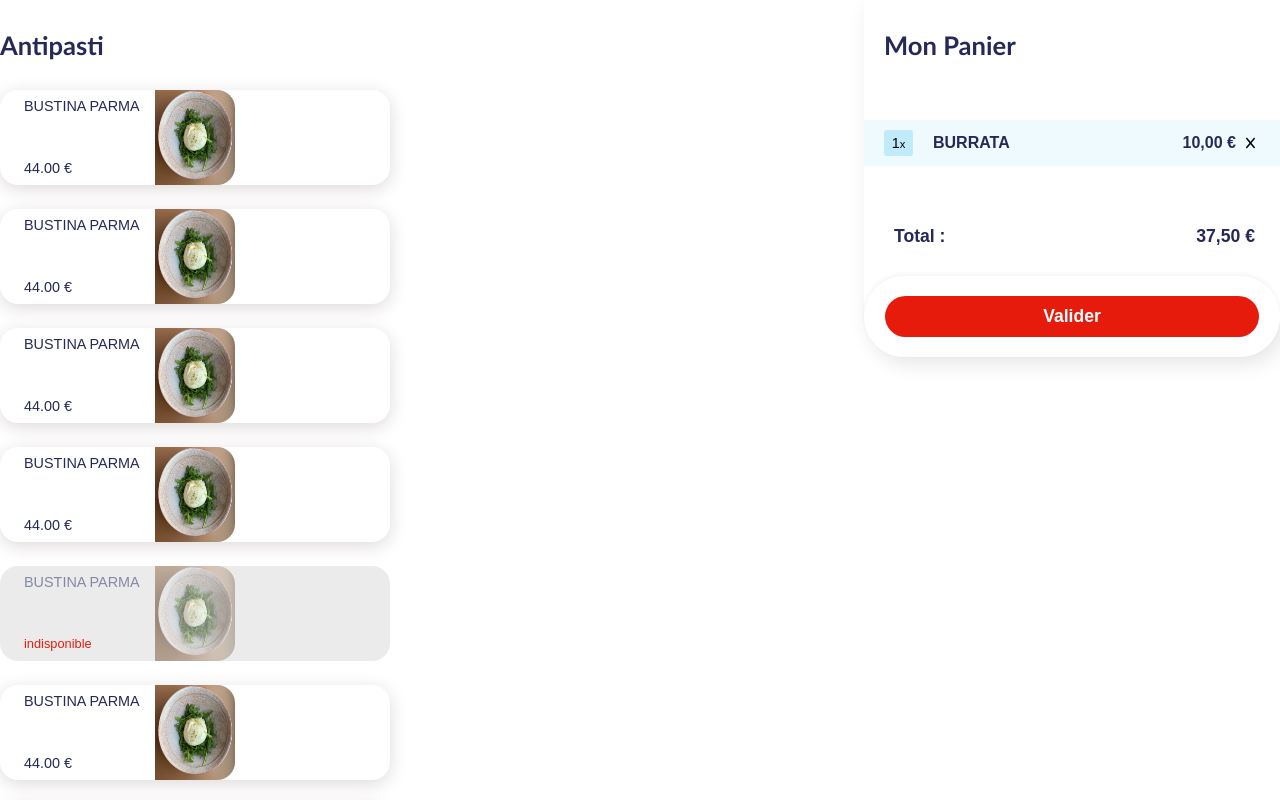
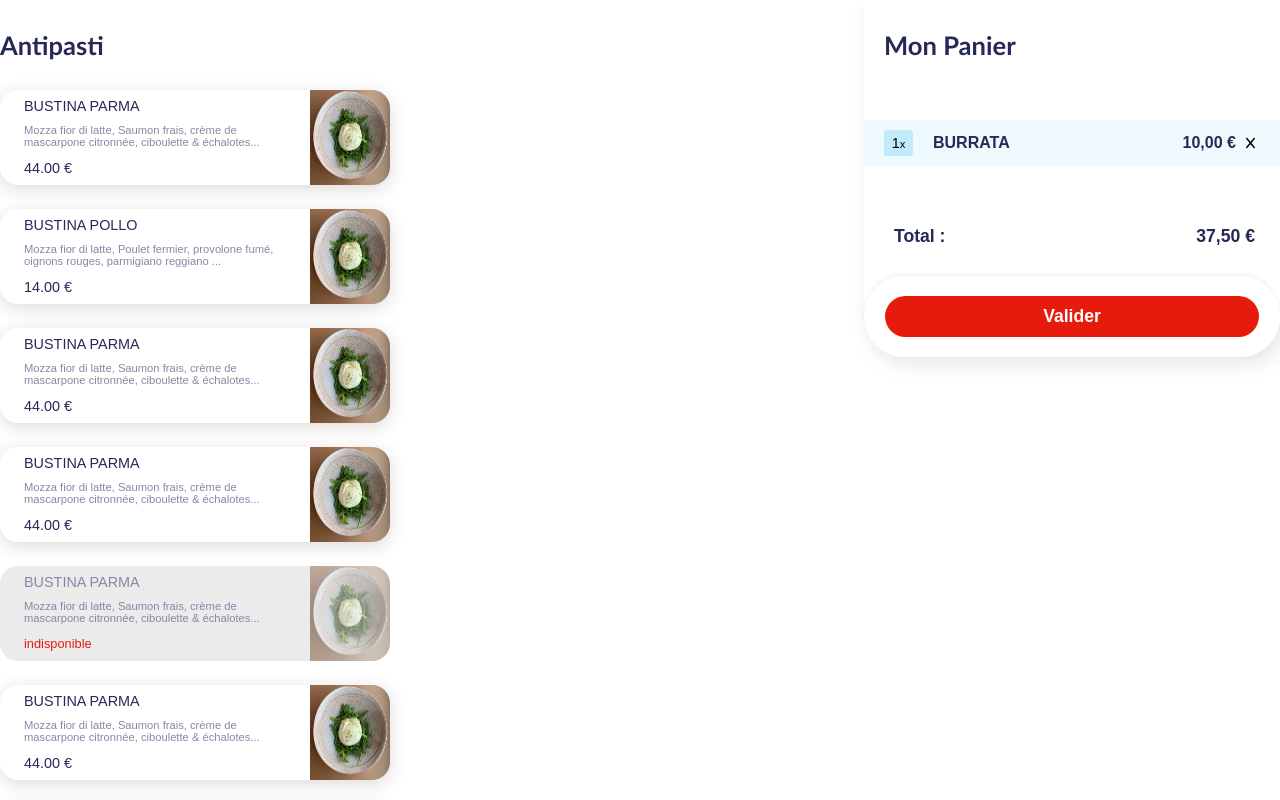
Before and after one commit to lcsaloonn/commande-en-ligne, a React (Create React App) app: page / in a window 1280 px wide. Shown: the top 800 px of the page. Built offline with nearby package versions, Linux system fonts and the light colour scheme.

Commit message:
improvement mock

```diff
--- a/src/mocks/product.mock.ts
+++ b/src/mocks/product.mock.ts
@@ -2,8 +2,10 @@ import { IProduct } from "types/product/product.interface";
 
 export const productMock: IProduct[] = [
   {
+    id: 1,
     title: "BUSTINA PARMA",
-    text: " Mozza fior di latte, Saumon frais, crème de mascarpone citronnée, ciboulette & échalotes coupées finement, épinard frais, parmigiano reggiano 22 mois AOP, tomates cerises.",
+    ingredients:
+      " Mozza fior di latte, Saumon frais, crème de mascarpone citronnée, ciboulette & échalotes coupées finement, épinard frais, parmigiano reggiano 22 mois AOP, tomates cerises.",
     price: 44.0,
     isDisable: false,
     img: {
@@ -12,8 +14,22 @@ export const productMock: IProduct[] = [
     },
   },
   {
+    id: 2,
+    title: "BUSTINA POLLO",
+    ingredients:
+      "Mozza fior di latte, Poulet fermier, provolone fumé, oignons rouges, parmigiano reggiano 22 mois AOP, tomates confites, roquette, crème de balsamique.",
+    price: 14.0,
+    isDisable: false,
+    img: {
+      link: "../assets/test-produit.jpg",
+      alt: "#",
+    },
+  },
+  {
+    id: 3,
     title: "BUSTINA PARMA",
-    text: " Mozza fior di latte, Saumon frais, crème de mascarpone citronnée, ciboulette & échalotes coupées finement, épinard frais, parmigiano reggiano 22 mois AOP, tomates cerises.",
+    ingredients:
+      " Mozza fior di latte, Saumon frais, crème de mascarpone citronnée, ciboulette & échalotes coupées finement, épinard frais, parmigiano reggiano 22 mois AOP, tomates cerises.",
     price: 44.0,
     isDisable: false,
     img: {
@@ -22,8 +38,10 @@ export const productMock: IProduct[] = [
     },
   },
   {
+    id: 4,
     title: "BUSTINA PARMA",
-    text: " Mozza fior di latte, Saumon frais, crème de mascarpone citronnée, ciboulette & échalotes coupées finement, épinard frais, parmigiano reggiano 22 mois AOP, tomates cerises.",
+    ingredients:
+      " Mozza fior di latte, Saumon frais, crème de mascarpone citronnée, ciboulette & échalotes coupées finement, épinard frais, parmigiano reggiano 22 mois AOP, tomates cerises.",
     price: 44.0,
     isDisable: false,
     img: {
@@ -32,8 +50,22 @@ export const productMock: IProduct[] = [
     },
   },
   {
+    id: 5,
     title: "BUSTINA PARMA",
-    text: " Mozza fior di latte, Saumon frais, crème de mascarpone citronnée, ciboulette & échalotes coupées finement, épinard frais, parmigiano reggiano 22 mois AOP, tomates cerises.",
+    ingredients:
+      " Mozza fior di latte, Saumon frais, crème de mascarpone citronnée, ciboulette & échalotes coupées finement, épinard frais, parmigiano reggiano 22 mois AOP, tomates cerises.",
+    price: 44.0,
+    isDisable: true,
+    img: {
+      link: "../assets/test-produit.jpg",
+      alt: "#",
+    },
+  },
+  {
+    id: 6,
+    title: "BUSTINA PARMA",
+    ingredients:
+      " Mozza fior di latte, Saumon frais, crème de mascarpone citronnée, ciboulette & échalotes coupées finement, épinard frais, parmigiano reggiano 22 mois AOP, tomates cerises.",
     price: 44.0,
     isDisable: false,
     img: {
@@ -42,18 +74,10 @@ export const productMock: IProduct[] = [
     },
   },
   {
+    id: 7,
     title: "BUSTINA PARMA",
-    text: " Mozza fior di latte, Saumon frais, crème de mascarpone citronnée, ciboulette & échalotes coupées finement, épinard frais, parmigiano reggiano 22 mois AOP, tomates cerises.",
-    price: 44.0,
-    isDisable: true,
-    img: {
-      link: "../assets/test-produit.jpg",
-      alt: "#",
-    },
-  },
-  {
-    title: "BUSTINA PARMA",
-    text: " Mozza fior di latte, Saumon frais, crème de mascarpone citronnée, ciboulette & échalotes coupées finement, épinard frais, parmigiano reggiano 22 mois AOP, tomates cerises.",
+    ingredients:
+      " Mozza fior di latte, Saumon frais, crème de mascarpone citronnée, ciboulette & échalotes coupées finement, épinard frais, parmigiano reggiano 22 mois AOP, tomates cerises.",
     price: 44.0,
     isDisable: false,
     img: {
@@ -62,8 +86,10 @@ export const productMock: IProduct[] = [
     },
   },
   {
+    id: 8,
     title: "BUSTINA PARMA",
-    text: " Mozza fior di latte, Saumon frais, crème de mascarpone citronnée, ciboulette & échalotes coupées finement, épinard frais, parmigiano reggiano 22 mois AOP, tomates cerises.",
+    ingredients:
+      " Mozza fior di latte, Saumon frais, crème de mascarpone citronnée, ciboulette & échalotes coupées finement, épinard frais, parmigiano reggiano 22 mois AOP, tomates cerises.",
     price: 44.0,
     isDisable: false,
     img: {
```
